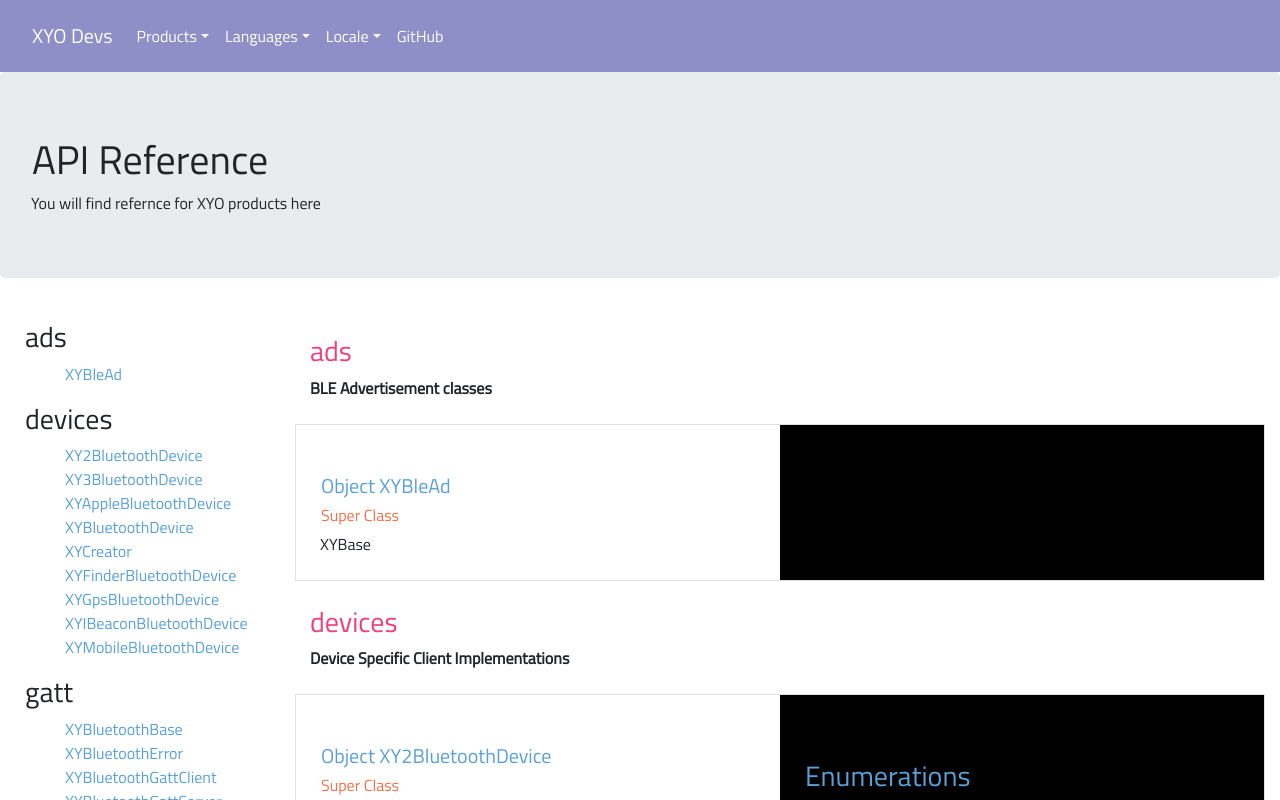
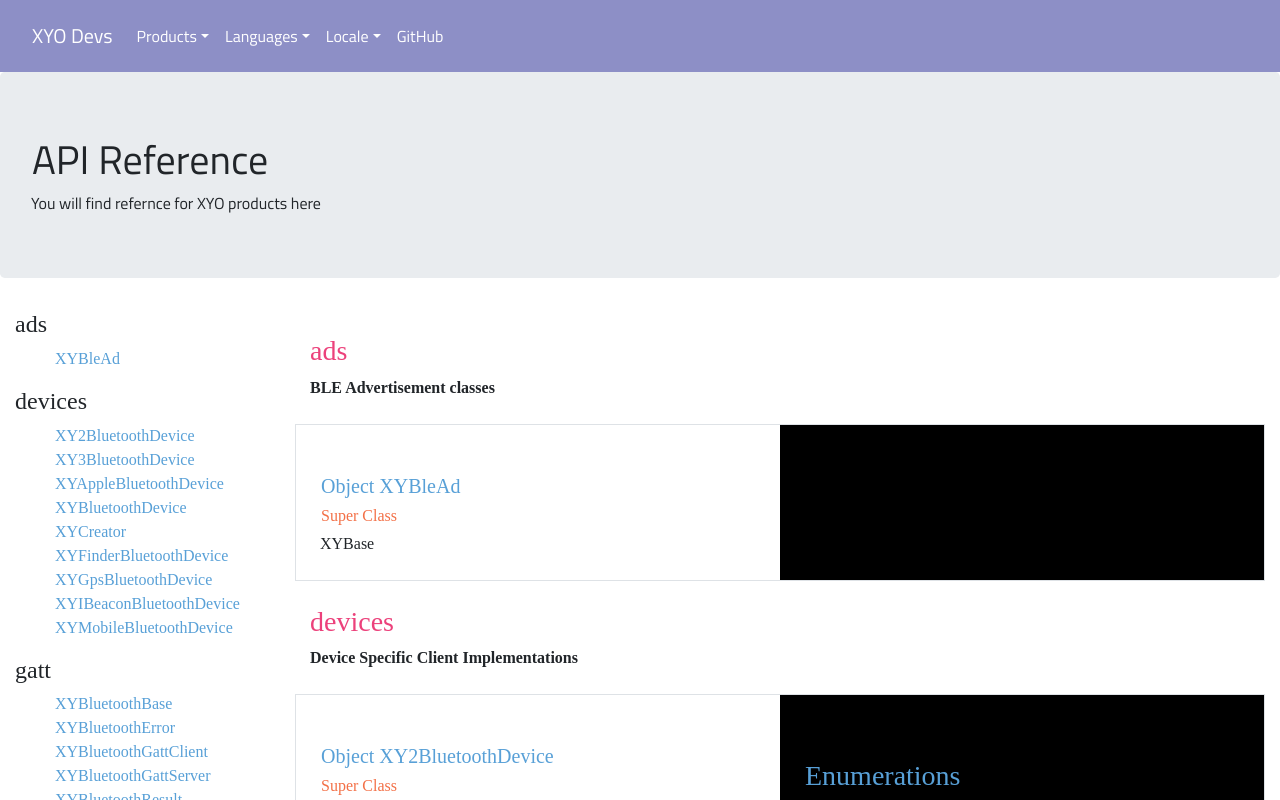
Before and after one commit to XYOracleNetwork-v1/app-reference-react, a React (Create React App) app: page / in a window 1280 px wide. Shown: the top 800 px of the page. Built offline with nearby package versions, Linux system fonts and the light colour scheme.

Commit message:
update font for output and sidenav views

```diff
--- a/src/components/MethodOutputView.js
+++ b/src/components/MethodOutputView.js
@@ -27,13 +27,17 @@
   'paddingTop': '15px'
 }
 
+const newFont = {
+  'fontFamily': 'SF Mono'
+}
+
 export default class MethodView extends Component {
 
   renderDescriptionsandOutputs = () => {
     const { methods } = this.props
 
     return methods.map(method =>
-      <Container fluid>
+      <Container fluid style={newFont}>
         <br></br>
         <h3 style={xyoPinkText}>{method.name}</h3>
             <strong>{method.desc}</strong>
--- a/src/components/SideNav.js
+++ b/src/components/SideNav.js
@@ -1,7 +1,7 @@
 import React, { Component } from 'react'
 
 const sideNavStyle = {
-  'padding': '10px',
+  'fontFamily': 'SF Mono'
 }
 
 const textDecorationStyle = {
@@ -15,7 +15,7 @@
 
     return methods.map((method, i) => (
       <div>
-        <h3>{method.name}</h3>
+        <h4>{method.name}</h4>
         <ul key={`${method.name}`} style={textDecorationStyle}>
           { method.objects.map((object, i) => (
             <li key={object.name} style={textDecorationStyle}>
```
